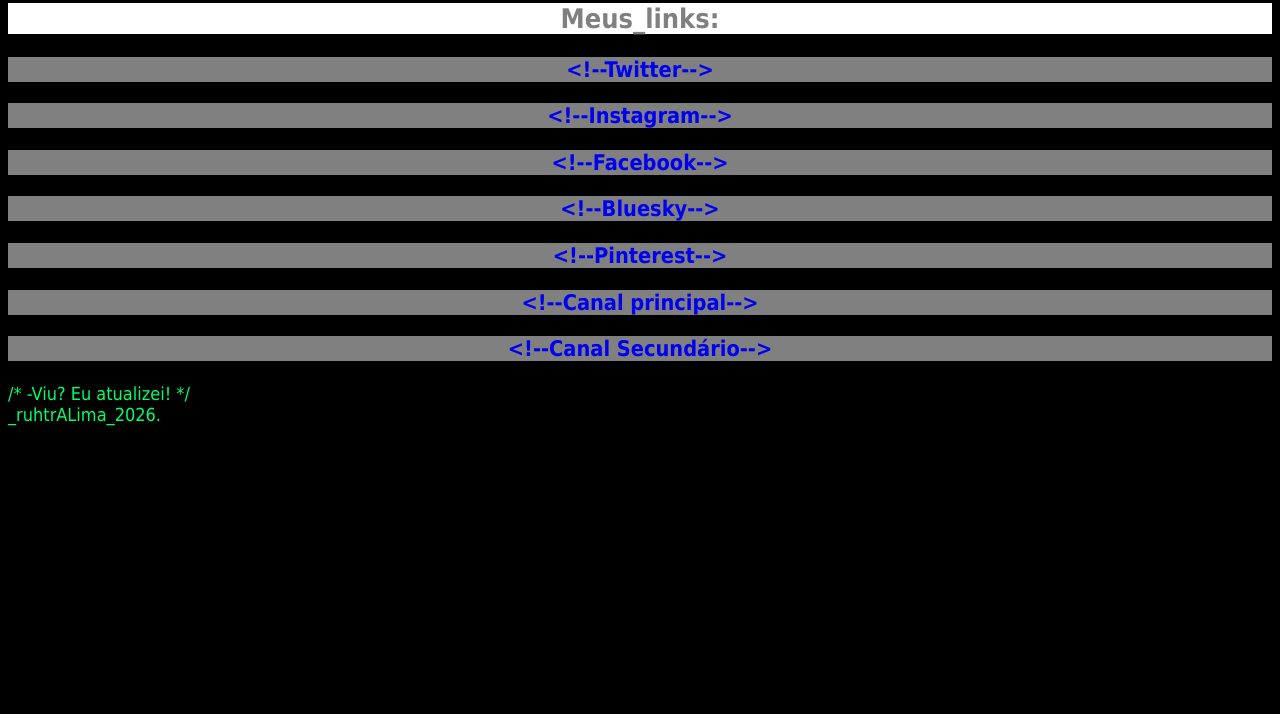
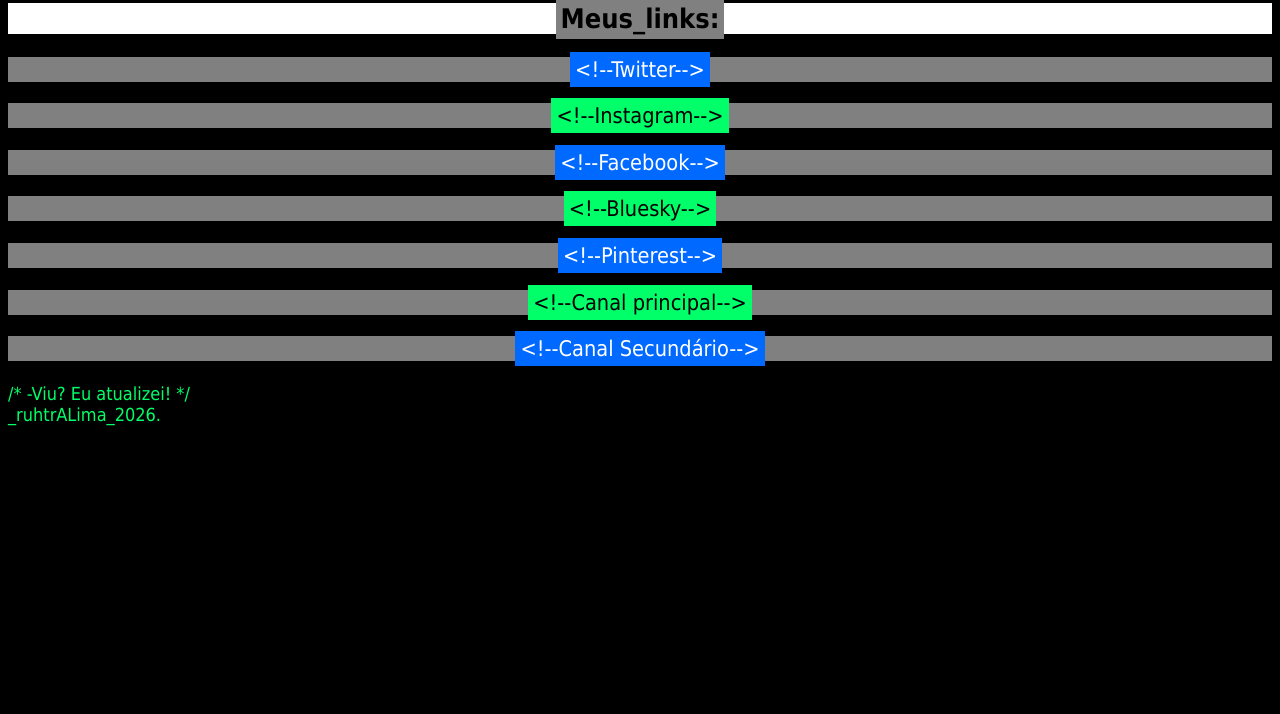
Before and after one commit to oArthLima/site, a plain HTML site: page index.html in a window 1280 px wide. Shown: the part 86-800 px from the top of the page. Drawn offline with Linux system fonts and the light colour scheme.

Commit message:
Update styles.css

```diff
--- a/styles.css
+++ b/styles.css
@@ -3,25 +3,30 @@
 }
 
 p {
-    font-weight: bold; font-size: larger
+    font-size: larger
 }
 
 a {
     text-decoration: none;
 }
 
-#High0 {
+
+#high0 {
     background-color: rgb(128, 128, 128); color: #000; padding: 5px;
 }
 
-#High1 {
+#high1 {
     background-color: rgb(0, 105, 255); color: #fff; padding: 5px;
 }
 
-#High2 {
+#high2 {
     background-color: rgb(0, 255, 105); color: #000; padding: 5px;
 }
 
 #title {
     text-transform: uppercase; text-align: center; background: white;
 }
+
+a:hover {
+    font-weight: bolder;
+}
```
